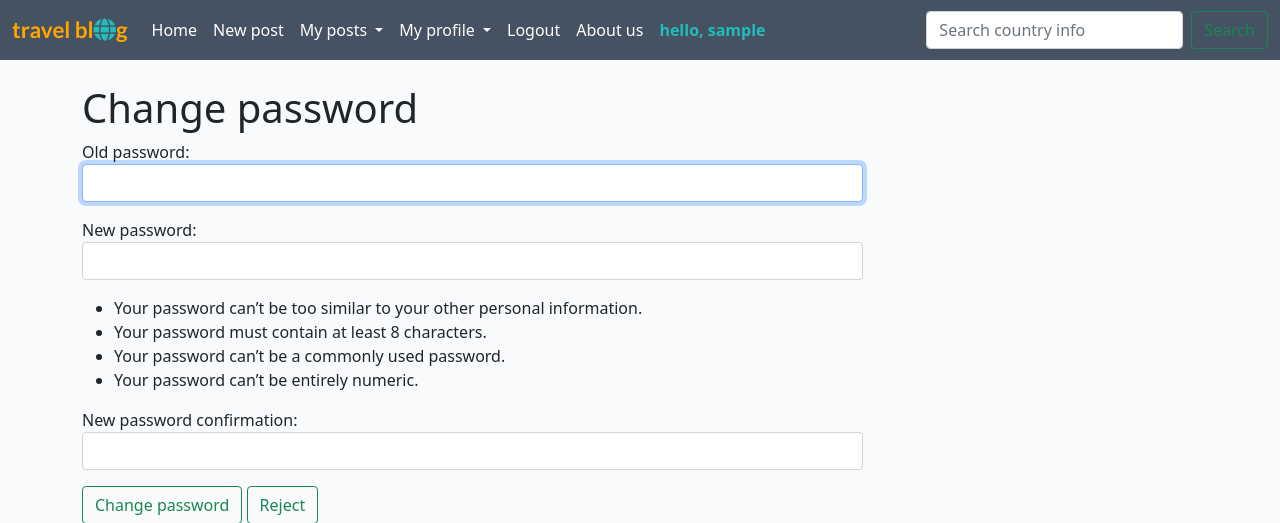
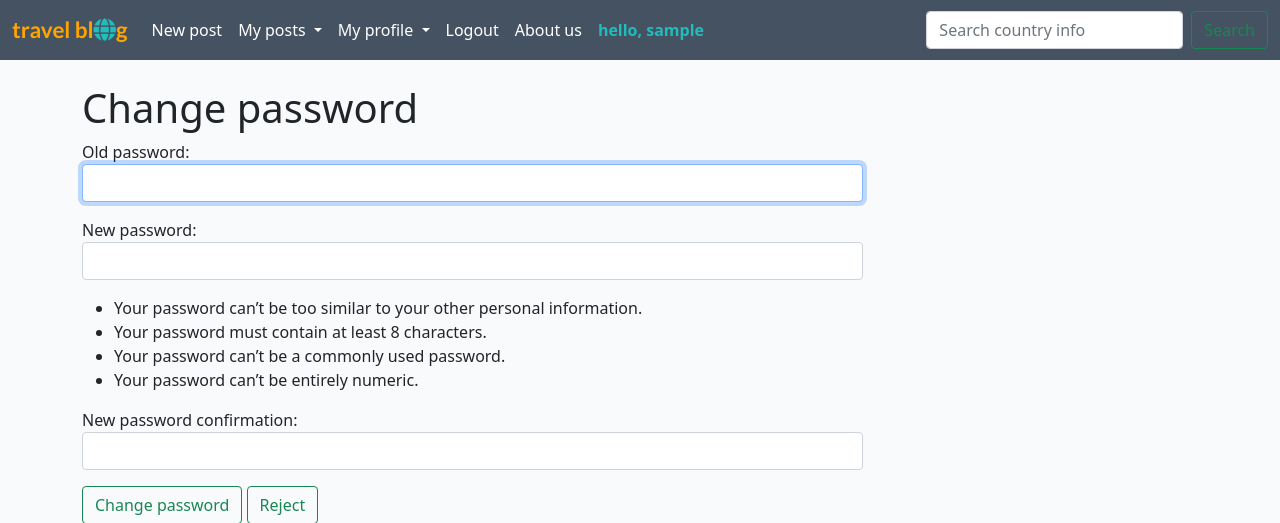
Before and after one commit to gennadiy-gaysha/portfolio_project_4, a Django app: page /account/change_password/ in a window 1280 px wide. Shown: the top 523 px of the page. Run offline with Django 3.2, Linux system fonts and the light colour scheme; the visitor is signed in with stand-in values (Sample User, id 1); data that the repository does not hold is empty; some libraries are stand-ins or nearby versions.

Commit message:
fix: remove home link from the nav bar

```diff
--- a/templates/base.html
+++ b/templates/base.html
@@ -53,10 +53,10 @@
         </button>
         <div class="collapse navbar-collapse" id="navbarText">
             <ul class="navbar-nav me-auto mb-2 mb-lg-0">
-                <li class="nav-item">
-                    <a class="nav-link active text-white link-nav-footer"
-                       aria-current="page" href="{% url 'home' %}">Home</a>
-                </li>
+<!--                <li class="nav-item">-->
+<!--                    <a class="nav-link active text-white link-nav-footer"-->
+<!--                       aria-current="page" href="{% url 'home' %}">Home</a>-->
+<!--                </li>-->
                 {% if user.is_authenticated %}
                 <li class="nav-item">
                     <a class="nav-link text-white link-nav-footer"
```
